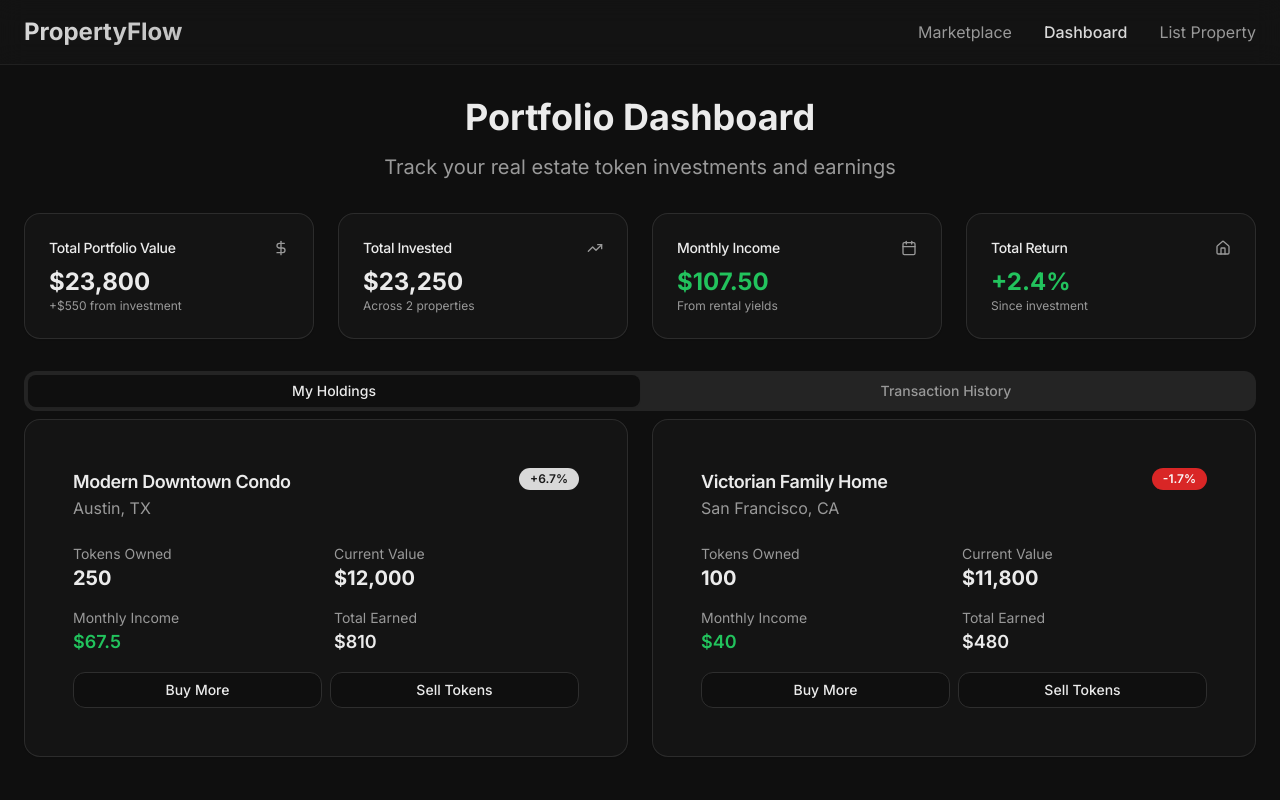
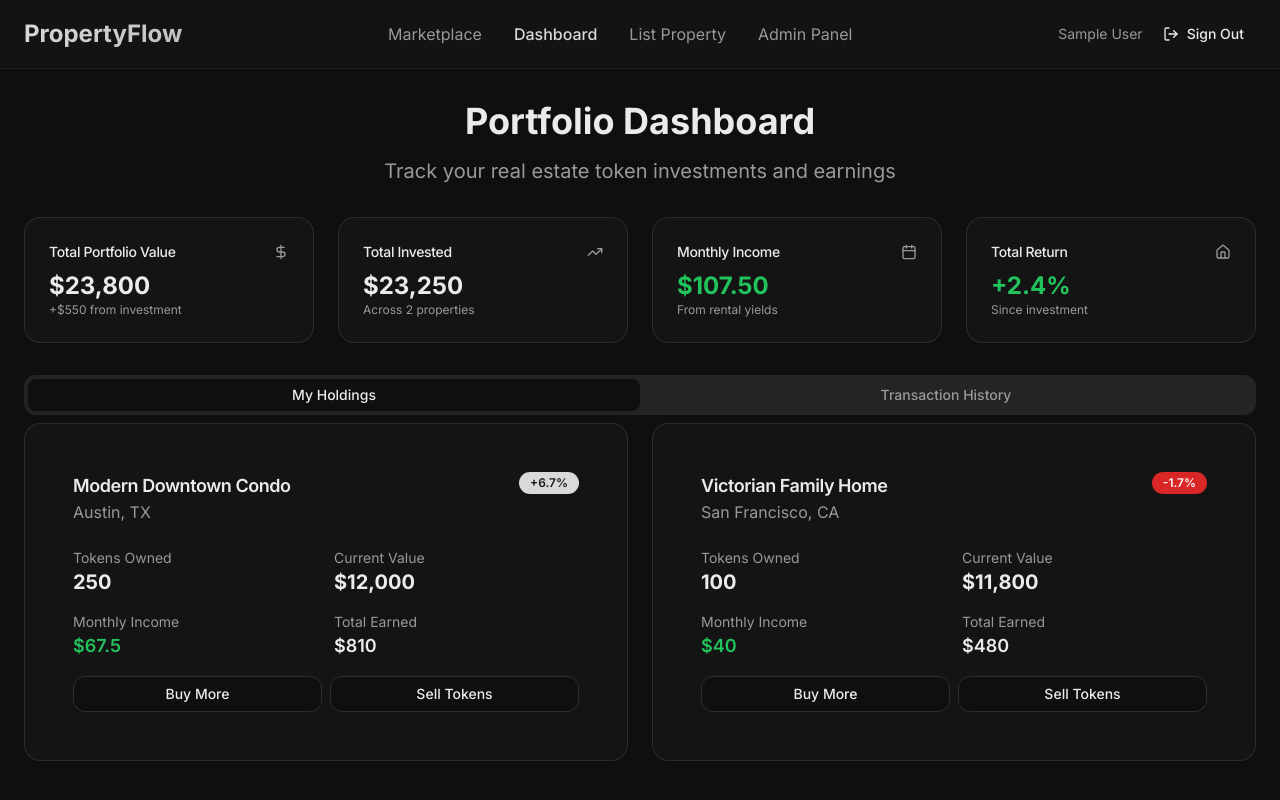
Before and after one commit to kasdfhlka/cryptocurrency-trading-dashboard-8564, a React (Vite) app: page /dashboard in a window 1280 px wide. Built offline with nearby package versions, Linux system fonts and the light colour scheme; sample sign-in values are in the browser's storage.

Commit message:
Refactor: Navigation bar consistency
Ensure the navigation bar on the Dashboard and CreateListing pages matches the format of the Homepage and Marketplace pages.

```diff
--- a/src/pages/CreateListing.tsx
+++ b/src/pages/CreateListing.tsx
@@ -6,7 +6,7 @@ import { Label } from "@/components/ui/label";
 import { Textarea } from "@/components/ui/textarea";
 import { Select, SelectContent, SelectItem, SelectTrigger, SelectValue } from "@/components/ui/select";
 import { Upload, Home, DollarSign, FileText, Wallet, CheckCircle } from "lucide-react";
-import { Link } from "react-router-dom";
+import Header from "@/components/Header";
 
 const CreateListing = () => {
   const [currentStep, setCurrentStep] = useState(1);
@@ -20,22 +20,7 @@ const CreateListing = () => {
 
   return (
     <div className="min-h-screen bg-background">
-      {/* Header */}
-      <header className="border-b border-border/50 bg-card/80 backdrop-blur-md sticky top-0 z-50">
-        <div className="max-w-7xl mx-auto px-6 py-4">
-          <div className="flex items-center justify-between">
-            <Link to="/" className="text-2xl font-bold gradient-text">
-              PropertyFlow
-            </Link>
-            <nav className="hidden md:flex items-center space-x-8">
-              <Link to="/market" className="text-muted-foreground hover:text-foreground transition-all duration-200 interactive">Marketplace</Link>
-              <Link to="/dashboard" className="text-muted-foreground hover:text-foreground transition-all duration-200 interactive">Dashboard</Link>
-              <Link to="/create" className="text-primary font-medium">List Property</Link>
-            </nav>
-
-          </div>
-        </div>
-      </header>
+      <Header />
 
       <div className="max-w-7xl mx-auto px-6 py-8">
         {/* Page Header */}
--- a/src/pages/Dashboard.tsx
+++ b/src/pages/Dashboard.tsx
@@ -3,7 +3,7 @@ import { Button } from "@/components/ui/button";
 import { Badge } from "@/components/ui/badge";
 import { Tabs, TabsContent, TabsList, TabsTrigger } from "@/components/ui/tabs";
 import { TrendingUp, DollarSign, Home, Calendar, ArrowUpRight, ArrowDownRight } from "lucide-react";
-import { Link } from "react-router-dom";
+import Header from "@/components/Header";
 
 const Dashboard = () => {
   const holdings = [
@@ -67,22 +67,7 @@ const Dashboard = () => {
 
   return (
     <div className="min-h-screen bg-background">
-      {/* Header */}
-      <header className="border-b border-border/50 bg-card/80 backdrop-blur-md sticky top-0 z-50">
-        <div className="max-w-7xl mx-auto px-6 py-4">
-          <div className="flex items-center justify-between">
-            <Link to="/" className="text-2xl font-bold gradient-text">
-              PropertyFlow
-            </Link>
-            <nav className="hidden md:flex items-center space-x-8">
-              <Link to="/market" className="text-muted-foreground hover:text-foreground transition-all duration-200 interactive">Marketplace</Link>
-              <Link to="/dashboard" className="text-primary font-medium">Dashboard</Link>
-              <Link to="/create" className="text-muted-foreground hover:text-foreground transition-all duration-200 interactive">List Property</Link>
-            </nav>
-
-          </div>
-        </div>
-      </header>
+      <Header />
 
       <div className="max-w-7xl mx-auto px-6 py-8">
         {/* Page Header */}
```
